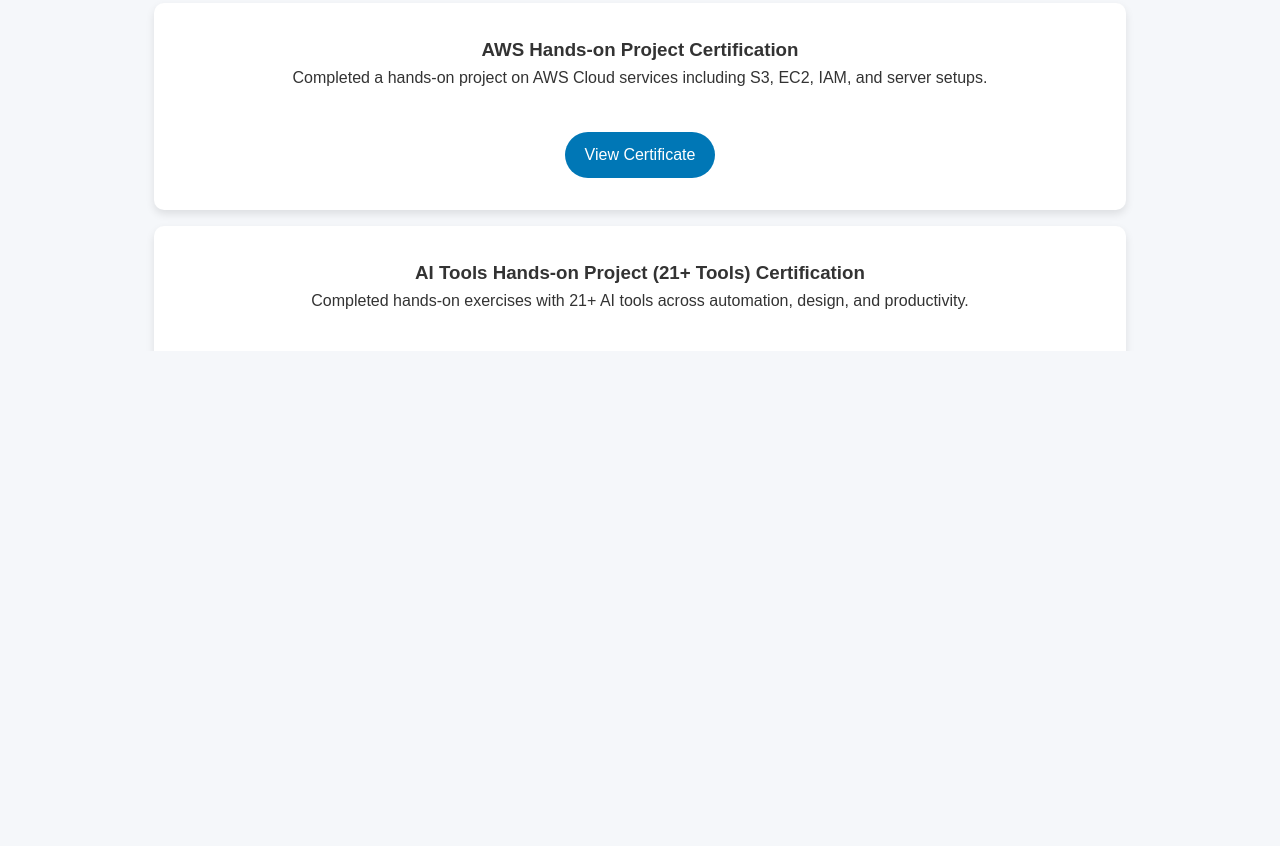
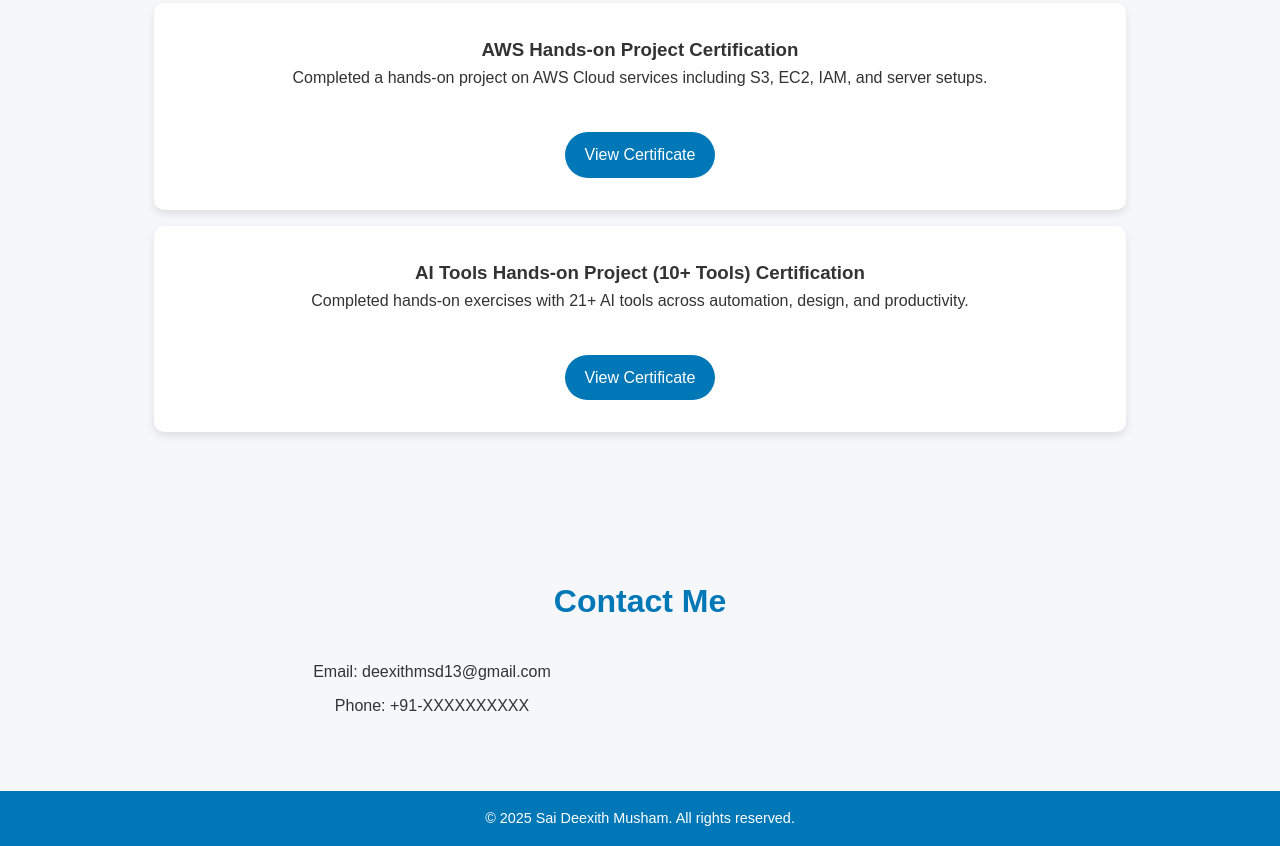
Before and after one commit to Deexith-2001/portfolio-website, a plain HTML site: page index.html in a window 1280 px wide. Shown: the part 2190-3036 px from the top of the page. Drawn offline with Linux system fonts and the light colour scheme.

Commit message:
Added View Project button and Certificates links

```diff
--- a/index.html
+++ b/index.html
@@ -100,7 +100,7 @@
         </div>
 
         <div class="project-card">
-            <h3>AI Tools Hands-on Project (21+ Tools) Certification</h3>
+            <h3>AI Tools Hands-on Project (10+ Tools) Certification</h3>
             <p>
                 Completed hands-on exercises with 21+ AI tools across automation, design, and productivity.
                 <br><br>
```
